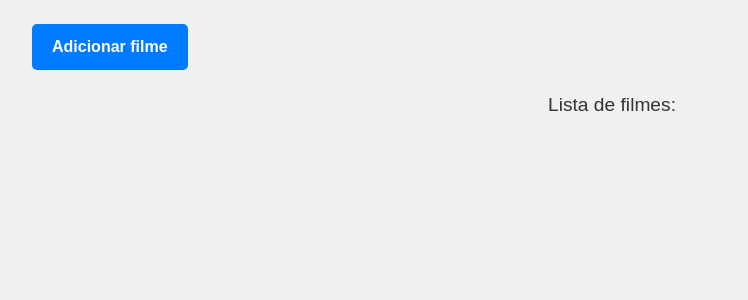
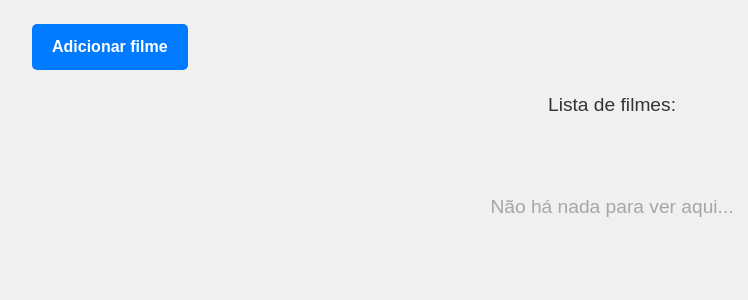
Before and after one commit to ciraht/Biblioteca-filmes, a Flask app: page / in a window 1280 px wide. Shown: the part 140-440 px from the top of the page, without its empty margins (28-776 px from the left). Run offline with Flask 3, Linux system fonts and the light colour scheme.

Commit message:
Add files via upload

```diff
--- a/static/style.css
+++ b/static/style.css
@@ -118,3 +118,7 @@ h1 {
 .excluir:hover {
     background-color: rgb(231, 76, 60);
 }
+
+.cinza_clarinho{
+    color: rgb(166, 166, 166);
+}
--- a/templates/add-item.html
+++ b/templates/add-item.html
@@ -31,7 +31,7 @@
                     <option value="Comédia">Comédia</option>
                     <option value="Drama">Drama</option>
                     <option value="Ficção Científica">Ficção Científica</option>
-                    <option selected value="Romance">Romance</option>
+                    <option value="Romance">Romance</option>
                     <option value="Terror">Terror</option>
                     <option value="Suspense">Suspense</option>
                     <option value="Aventura">Aventura</option>
--- a/templates/index.html
+++ b/templates/index.html
@@ -38,6 +39,9 @@
             </div>
             <br><br>
             {% endfor %}
+        {% else %}
+            <p class="centraliza cinza_clarinho" >Não há nada para ver aqui...</p>
+        {% endif %}
 </main>
 </body>
 </html>
```
Also changed, not shown: other parts of templates/index.html (+1 -0 lines).
